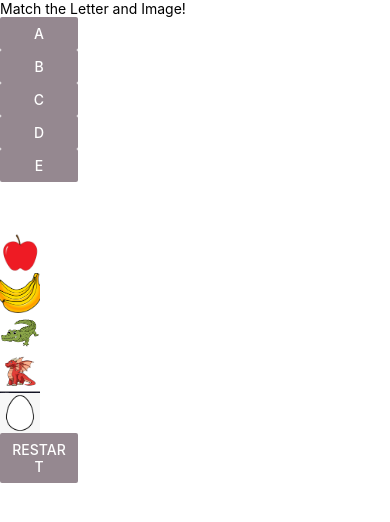
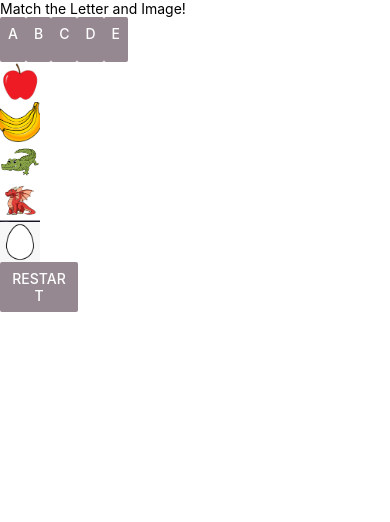
Before and after one commit to Andrew-Eyhorn/children-s-toy, a React Native app: screen / in a window 390 px wide. Shown: the top 522 px of the page. Built offline with nearby package versions, Linux system fonts and the light colour scheme.

Commit message:
made buttons go in a row, but images overlap if they get put in same row

```diff
--- a/App.js
+++ b/App.js
@@ -71,7 +71,7 @@ const LetterButtons = (props) => {
 const imageButtonList = ["Apple", "Banana", "Crocodile", "Dragon", "Egg"]
 const ImageButtons = (props) => { //Make imageButtons have images wow what a concept
   return(
-  <View style={styles.container}>
+  <View style={styles.imageButtons}>
 {imageButtonList.map((name, index) =>
     <TouchableOpacity style={styles.imageButtons}
     key = {index}
@@ -142,12 +142,14 @@ const styles = StyleSheet.create({
     display: 'flex',
   },
   letterButtons: {
-    width:'20%',
-    height:'50%',
-    display: 'flex'
+    width:'40%',
+    height:'15%',
+    display: 'flex',
+    flexDirection: 'row',
   },
     imageButtons: {
       display: 'flex',
+      flexDirection: 'column',
   },
   restartButton: {
     width:'20%',
```
